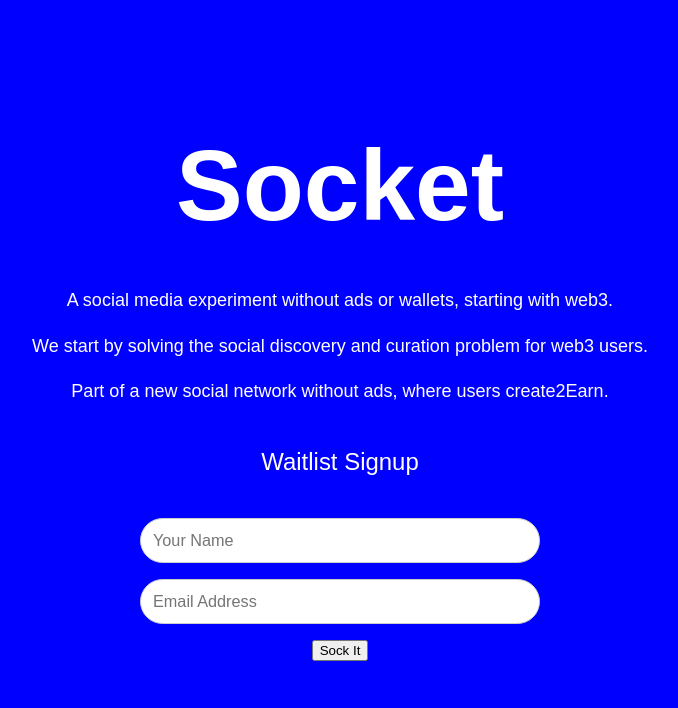
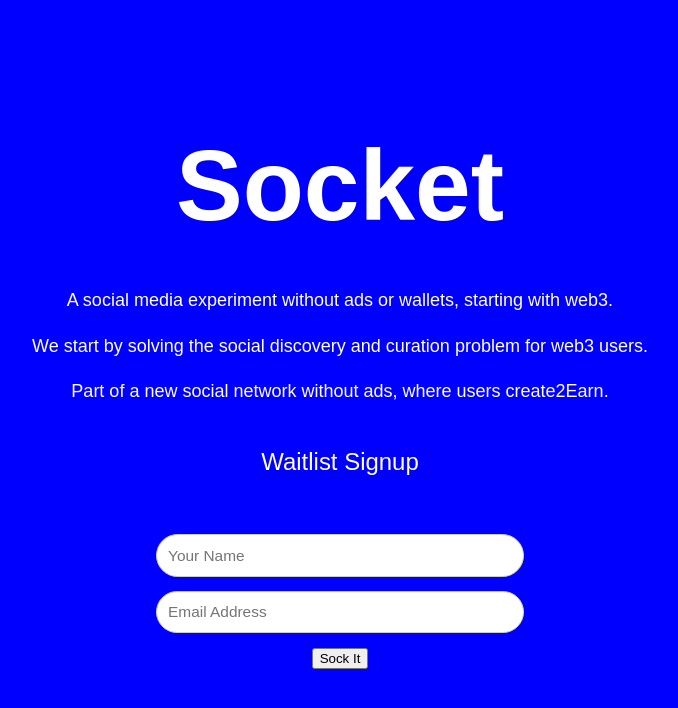
Before and after one commit to evazhang612/sokt-landing, a Jekyll site: the page built from index.md, in a window 1280 px wide. Shown: the top 708 px of the page, without its empty margins (300-978 px from the left). Built offline with Jekyll 4.4.1, drawn with Linux system fonts in a browser that asks for light colours; nearby versions of some CDN libraries; library files that are not in the unit come from our copies; comment, search, counter and statistics services are not loaded.

Commit message:
Fix form bug

```diff
--- a/index.md
+++ b/index.md
@@ -11,7 +11,7 @@
 
 <div class="form-style-6">
 <h1>Waitlist Signup</h1>
-<div>
+<div class = "form-style-6">
 <form action="https://getform.io/f/96389641-994a-4df5-9214-495fe8dd4497" method="POST">
     <input type="text" name="name"  placeholder="Your Name">
     <input type="email" name="email" placeholder="Email Address">
```
